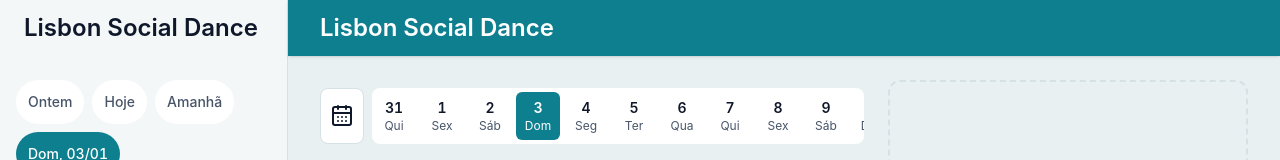
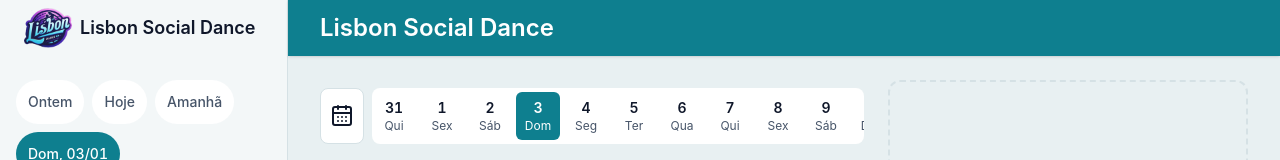
Before and after one commit to carloshrabelo/ai, a React (Vite) app: page / in a window 1280 px wide. Shown: the top 160 px of the page. Built offline with nearby package versions, Linux system fonts and the light colour scheme; no server answers.

Commit message:
Show the logo before the title in the header and sidebar
Co-Authored-By: Claude Opus 5.5 <noreply@anthropic.com>

```diff
--- a/src/components/Header.tsx
+++ b/src/components/Header.tsx
@@ -1,5 +1,6 @@
 import { useMatches } from 'react-router'
 import { APP_NAME, type RouteHandle } from '../app'
+import logo from '../assets/logo.png'
 
 /** Título da rota atual (handle.title). */
 export default function Header() {
@@ -10,6 +11,8 @@ export default function Header() {
   return (
     <header className="sticky top-0 z-10 bg-header pt-[env(safe-area-inset-top)] text-header-fg shadow-sm dark:shadow-none">
       <div className="flex h-14 items-center gap-2 px-4 md:px-6 xl:px-8">
+        {/* A partir de `xl` a logo fica na sidebar. Decorativa: o nome vem logo ao lado. */}
+        <img src={logo} alt="" width={48} height={40} className="h-10 w-auto shrink-0 xl:hidden" />
         <h1 className="flex-1 truncate text-2xl font-semibold">{title}</h1>
       </div>
     </header>
--- a/src/components/Sidebar.tsx
+++ b/src/components/Sidebar.tsx
@@ -1,5 +1,6 @@
 import { NavLink } from 'react-router'
 import { APP_NAME } from '../app'
+import logo from '../assets/logo.png'
 import { NAV_ITEMS } from './navItems'
 
 const FOCUS = 'focus-visible:outline-2 focus-visible:-outline-offset-2 focus-visible:outline-brand'
@@ -8,7 +9,10 @@ const FOCUS = 'focus-visible:outline-2 focus-visible:-outline-offset-2 focus-vis
 export default function Sidebar({ slotRef }: { slotRef: (element: HTMLElement | null) => void }) {
   return (
     <aside className="sticky top-0 hidden h-dvh w-72 shrink-0 flex-col gap-6 overflow-y-auto border-r border-border bg-surface-muted px-4 pb-6 xl:flex">
-      <p className="flex h-14 shrink-0 items-center px-2 text-2xl font-semibold">{APP_NAME}</p>
+      <p className="flex h-14 shrink-0 items-center gap-2 px-2 text-lg font-semibold whitespace-nowrap">
+        <img src={logo} alt="" width={48} height={40} className="h-10 w-auto shrink-0" />
+        {APP_NAME}
+      </p>
 
       {/* Conteúdo da página atual (ex.: atalhos de dia e filtros na rota Dança). */}
       <div ref={slotRef} className="space-y-4 empty:hidden" />
```
Also changed, not shown: src/assets/logo.png (added).
